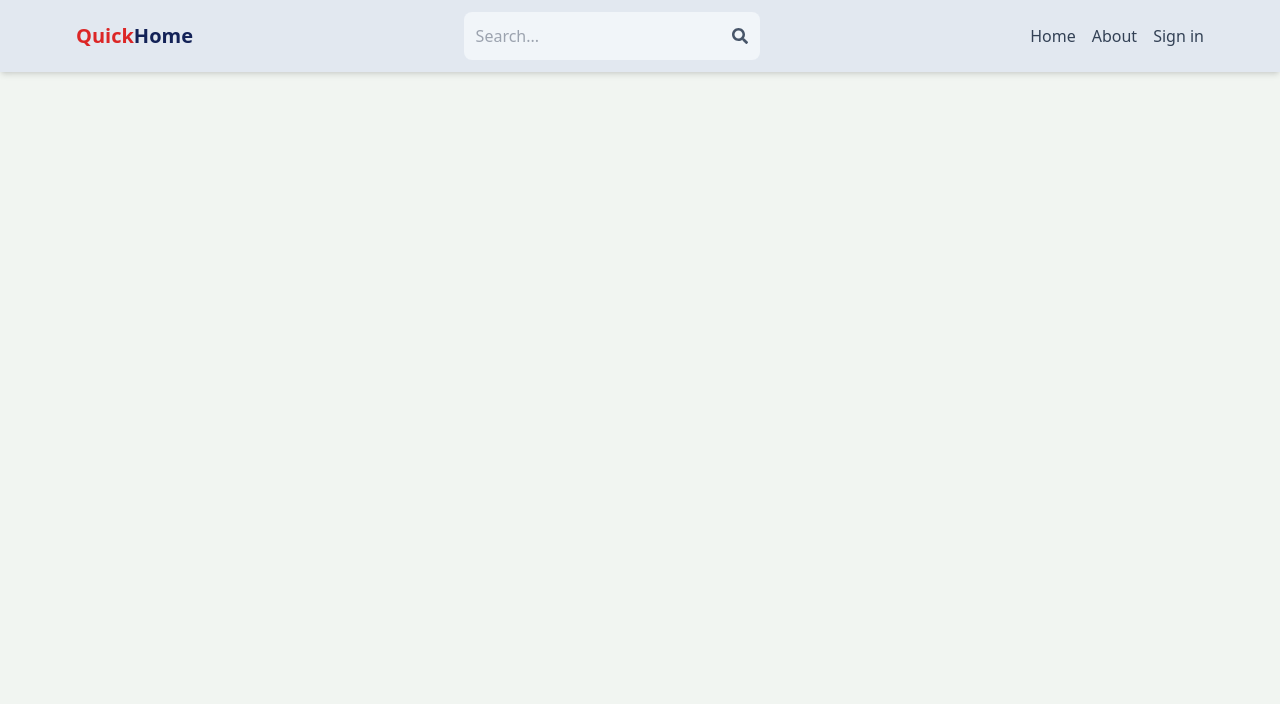
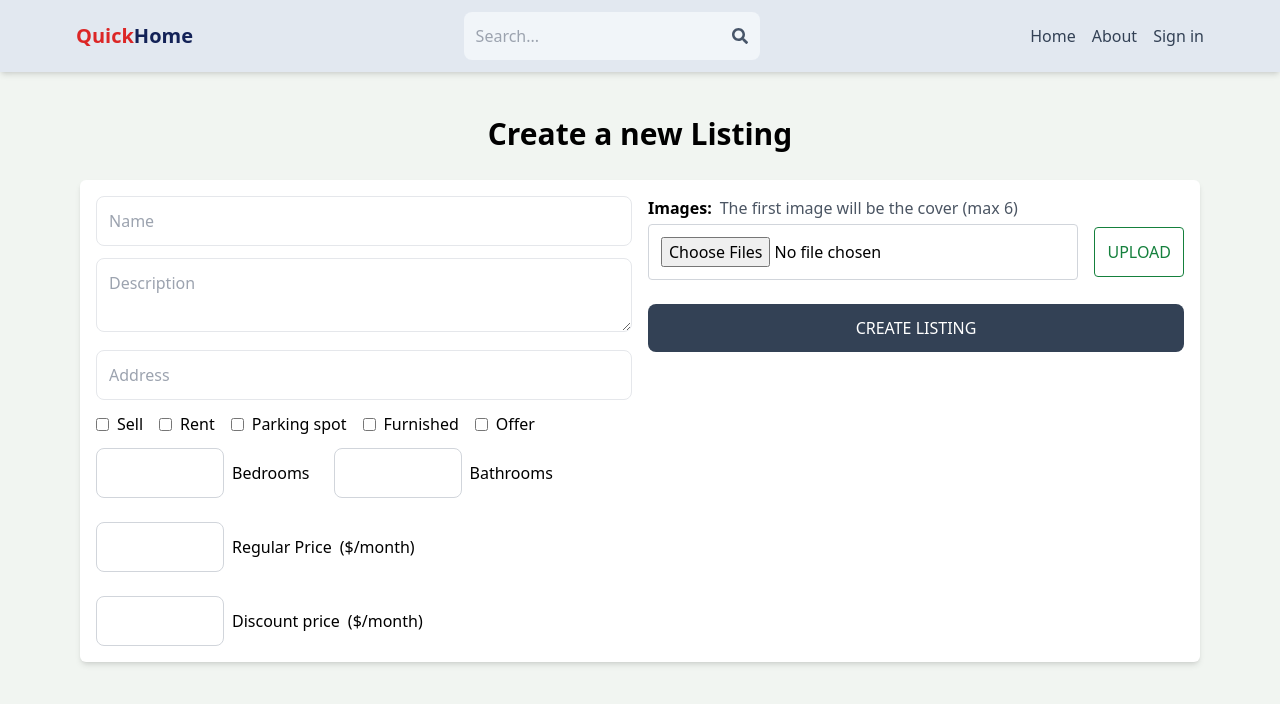
Before and after one commit to peterjuniormendy/real-estate, a React (Vite) app in the folder client/: page /create-listing in a window 1280 px wide. Shown: the top 704 px of the page. Built offline with nearby package versions, Linux system fonts and the light colour scheme; no server answers.

Commit message:
complete create listing page ui

```diff
--- a/client/src/App.tsx
+++ b/client/src/App.tsx
@@ -5,6 +5,7 @@ import Home from "./pages/Home";
 import Profile from "./pages/Profile";
 import SignIn from "./pages/SignIn";
 import SignUp from "./pages/SignUp";
+import CreateListing from "./pages/CreateListing";
 
 function App() {
   return (
@@ -14,8 +15,9 @@ function App() {
         <Route path="/" element={<Home />} />
         <Route path="/login" element={<SignIn />} />
         <Route path="/sign-up" element={<SignUp />} />
+        <Route path="/about" element={<About />} />
         <Route path="/profile" element={<Profile />} />
-        <Route path="/about" element={<About />} />
+        <Route path="/create-listing" element={<CreateListing />} />
       </Routes>
     </BrowserRouter>
   );
--- /dev/null
+++ b/client/src/pages/CreateListing.tsx
@@ -0,0 +1,157 @@
+const CreateListing = () => {
+  const handleSubmit = () => {
+    console.log("Form submitted");
+  };
+
+  return (
+    <main className="p-4 max-w-6xl mx-auto">
+      <h1 className="text-3xl text-center font-semibold my-7">
+        Create a new Listing
+      </h1>
+      <form
+        className="flex flex-col sm:flex-row p-4 gap-4 bg-white rounded-md shadow-md"
+        onSubmit={handleSubmit}
+      >
+        <div className="w-full sm:w-1/2 space-y-3">
+          <input
+            type="text"
+            placeholder="Name"
+            className="border p-3 w-full rounded-lg"
+            name="name"
+            maxLength={120}
+            minLength={5}
+          />
+          <textarea
+            placeholder="Description"
+            className="border p-3 rounded-lg w-full"
+            name="description"
+          />
+          <input
+            type="text"
+            placeholder="Address"
+            className="border p-3 w-full rounded-lg"
+            name="address"
+          />
+          <div className="flex gap-4 flex-wrap">
+            <div className="flex gap-2 items-center">
+              <input type="checkbox" name="sell" id="sell" />
+              <label htmlFor="sell" className="cursor-pointer">
+                Sell
+              </label>
+            </div>
+            <div className="flex gap-2 items-center">
+              <input type="checkbox" name="rent" id="rent" />
+              <label htmlFor="rent" className="cursor-pointer">
+                Rent
+              </label>
+            </div>
+            <div className="flex gap-2 items-center">
+              <input type="checkbox" name="parking" id="parking" />
+              <label htmlFor="parking" className="cursor-pointer">
+                Parking spot
+              </label>
+            </div>
+            <div className="flex gap-2 items-center">
+              <input type="checkbox" name="furnished" id="furnished" />
+              <label htmlFor="furnished" className="cursor-pointer">
+                Furnished
+              </label>
+            </div>
+            <div className="flex gap-2 items-center">
+              <input type="checkbox" name="offer" id="offer" />
+              <label htmlFor="offer" className="cursor-pointer">
+                Offer
+              </label>
+            </div>
+          </div>
+          <div className="flex items-center gap-6 flex-wrap">
+            <div
+              className="flex items-center gap-2
+            "
+            >
+              <input
+                type="number"
+                id="bedroom"
+                min={1}
+                className="p-3 border border-gray-300 rounded-lg max-w-32 min-w-12"
+              />
+              <p>Bedrooms</p>
+            </div>
+            <div
+              className="flex items-center gap-2
+            "
+            >
+              <input
+                type="number"
+                id="bathroom"
+                min={1}
+                className="p-3 border border-gray-300 rounded-lg max-w-32 min-w-12"
+              />
+              <p>Bathrooms</p>
+            </div>
+            <div
+              className="flex items-center gap-2
+            "
+            >
+              <input
+                type="number"
+                id="regularPrice"
+                min={1}
+                className="p-3 border border-gray-300 rounded-lg max-w-32 min-w-12"
+              />
+              <div className="flex gap-2 flex-wrap items-center">
+                <p>Regular Price</p>
+                <span>($/month)</span>
+              </div>
+            </div>
+            <div
+              className="flex items-center gap-2
+            "
+            >
+              <input
+                type="number"
+                id="discountPrice"
+                min={1}
+                className="p-3 border border-gray-300 rounded-lg max-w-32 min-w-12"
+              />
+              <div className="flex gap-2 flex-wrap items-center">
+                <p>Discount price</p>
+                <span>($/month)</span>
+              </div>
+            </div>
+          </div>
+        </div>
+        <div className="w-full sm:w-1/2 space-y-6">
+          <div>
+            <p className="font-semibold mb-1">
+              Images:
+              <span className="font-normal text-gray-600 ml-2">
+                The first image will be the cover (max 6)
+              </span>
+            </p>
+            <div className="flex items-center gap-4">
+              <input
+                type="file"
+                name="images"
+                accept="image/*"
+                multiple
+                className="p-3 border border-gray-300 rounded w-full"
+              />
+              <button className="p-3 text-green-700 border border-green-700 rounded uppercase hover:shadow-lg active:shadow-none disabled:opacity-80">
+                Upload
+              </button>
+            </div>
+          </div>
+          <button
+            type="submit"
+            className="w-full bg-slate-700 text-white text-center rounded-lg p-3 uppercase hover:opacity-95 disabled:opacity-80"
+          >
+            Create Listing
+          </button>
+        </div>
+      </form>
+    </main>
+  );
+};
+
+export default CreateListing;
--- a/client/src/pages/Profile.tsx
+++ b/client/src/pages/Profile.tsx
@@ -1,5 +1,5 @@
 import { useEffect, useRef, useState } from "react";
-import { Navigate } from "react-router-dom";
+import { Link, Navigate } from "react-router-dom";
 import { useAppSelector, useAppDispatch } from "../redux/hooks";
 import {
   getDownloadURL,
@@ -153,10 +153,16 @@ const Profile = () => {
         <button
           // disabled={loading}
           type="submit"
-          className="bg-slate-700 text-white rounded-lg p-3 uppercase hover:opacity-95 disabled:opacity-80"
+          className="bg-slate-700 text-white text-center rounded-lg p-3 uppercase hover:opacity-95 disabled:opacity-80"
         >
           {loading ? "Updating..." : "Update"}
         </button>
+        <Link
+          to="/create-listing"
+          className="bg-green-700 text-white text-center rounded-lg p-3 uppercase hover:opacity-95 disabled:opacity-95"
+        >
+          Create Listing
+        </Link>
       </form>
       <div className="flex justify-between mt-5">
         <span
```
